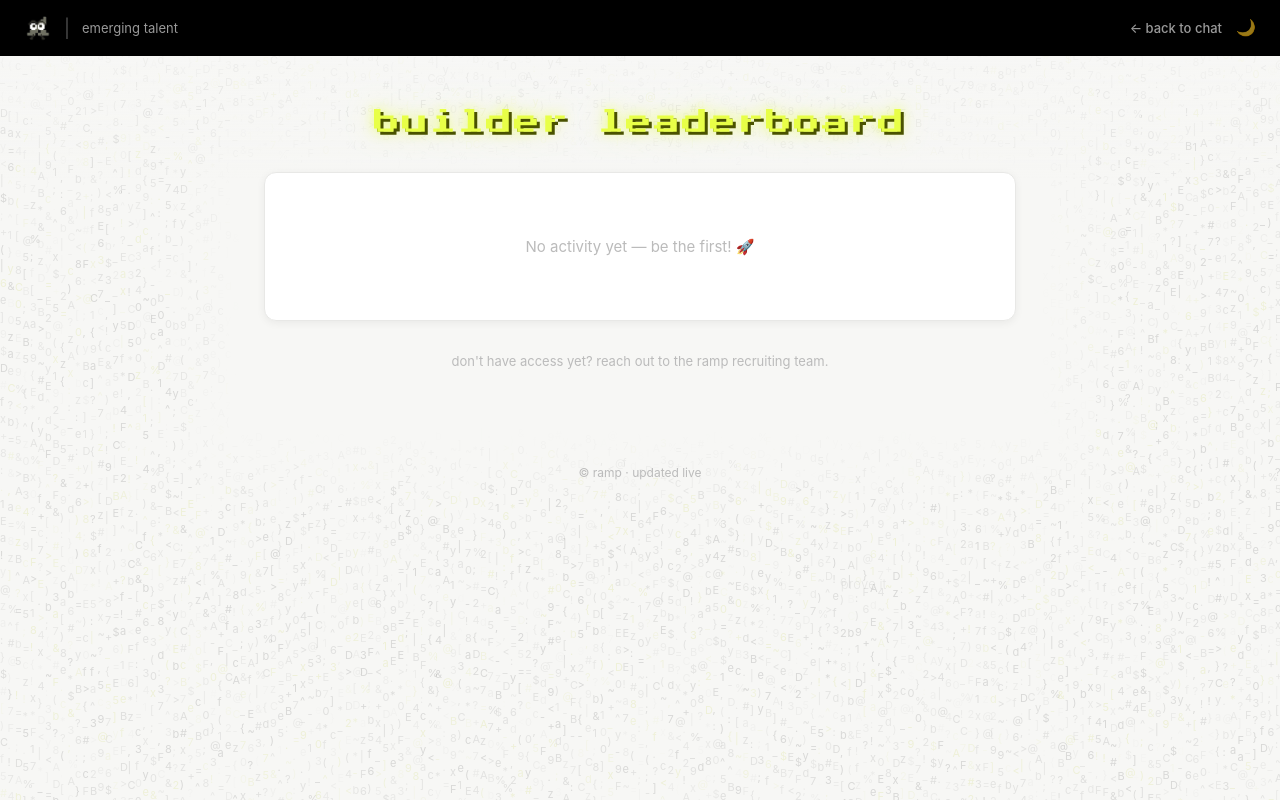
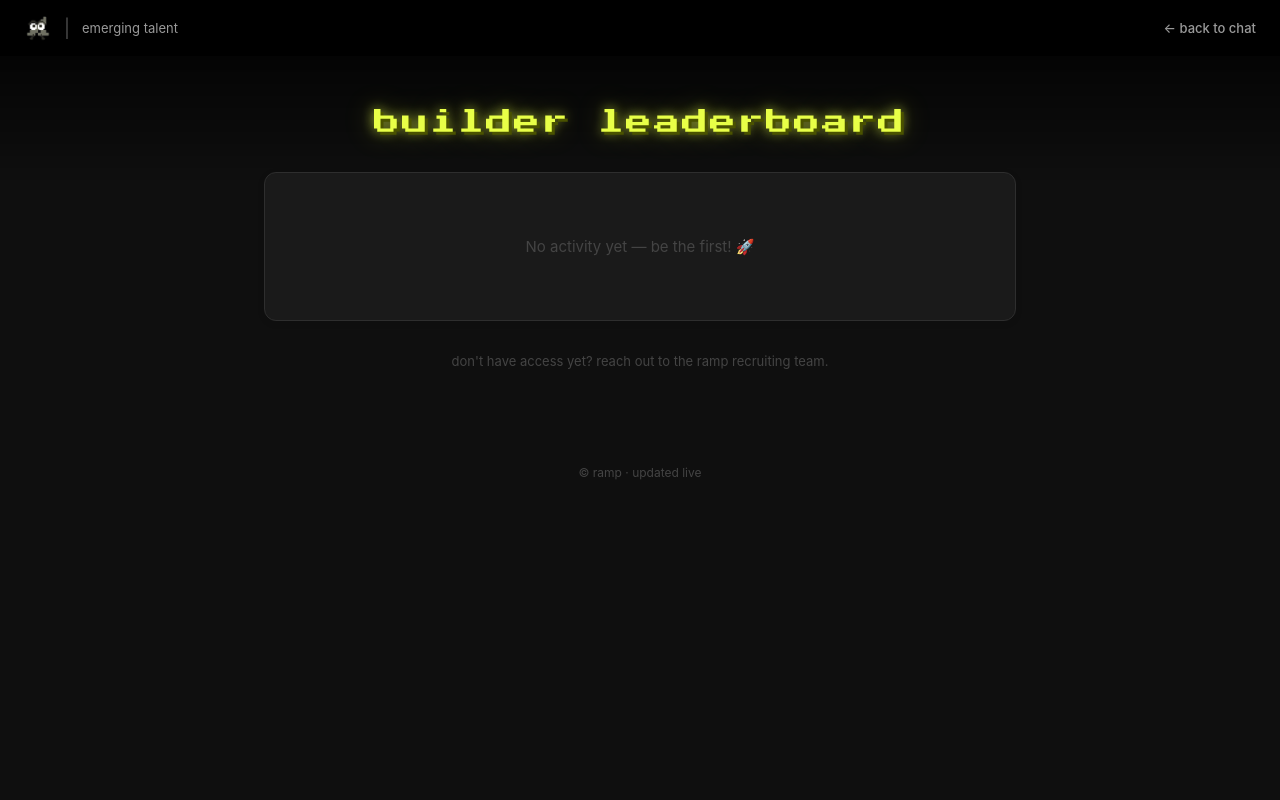
Before and after one commit to awu-ramp/ramp-cbb, a FastAPI app: template templates/leaderboard.html in a window 1280 px wide. Run offline with FastAPI, Linux system fonts and the light colour scheme; the template is opened without the code that fills it, so the values that code supplies are empty; parts of the project's set-up code (start-up, migrations or seed data) failed here and were passed over.

Commit message:
Add files via upload

```diff
--- a/templates/leaderboard.html
+++ b/templates/leaderboard.html
@@ -11,21 +11,6 @@
     * { box-sizing: border-box; margin: 0; padding: 0; }
 
     :root {
-      --bg: #f7f7f5;
-      --surface: #fff;
-      --border: #e8e8e6;
-      --text: #1a1a1a;
-      --text-muted: #888;
-      --text-faint: #bbb;
-      --th-bg: #fafaf8;
-      --th-border: #f0f0ee;
-      --row-border: #f5f5f3;
-      --row-hover: #fafaf8;
-      --rank-color: #888;
-      --rank-top: #000;
-    }
-
-    html.dark {
       --bg: #0f0f0f;
       --surface: #1a1a1a;
       --border: #2e2e2e;
@@ -107,18 +92,7 @@
     }
     .back-btn:hover { opacity: 1; }
 
-    .theme-toggle {
-      background: none;
-      border: none;
-      cursor: pointer;
-      font-size: 16px;
-      opacity: 0.6;
-      transition: opacity 0.15s;
-      padding: 0;
-      line-height: 1;
-      color: #fff;
-    }
-    .theme-toggle:hover { opacity: 1; }
+
 
     .hero {
       background: #000;
@@ -212,7 +186,6 @@
   </div>
   <div class="header-right">
     <a href="/" class="back-btn">← back to chat</a>
-    <button class="theme-toggle" id="theme-toggle" onclick="toggleTheme()" title="Toggle dark mode">🌙</button>
   </div>
 </header>
 
@@ -383,11 +356,9 @@
       lastTime = now;
       var W = window.innerWidth, H = window.innerHeight;
       var T = now * 0.001;
-      var isDark = html.classList.contains("dark");
+      var isDark = true;
       var fadeEl = document.getElementById("top-fade");
-      if (fadeEl) fadeEl.style.background = isDark
-        ? "linear-gradient(to bottom, #000 0%, transparent 100%)"
-        : "linear-gradient(to bottom, #f7f7f5 0%, transparent 100%)";
+      if (fadeEl) fadeEl.style.background = "linear-gradient(to bottom, #000 0%, transparent 100%)";
       var COLOURS = isDark ? COLOURS_DARK : COLOURS_LIGHT;
       var bgAlphaMax = isDark ? 0.6 : 0.12;
 
```
